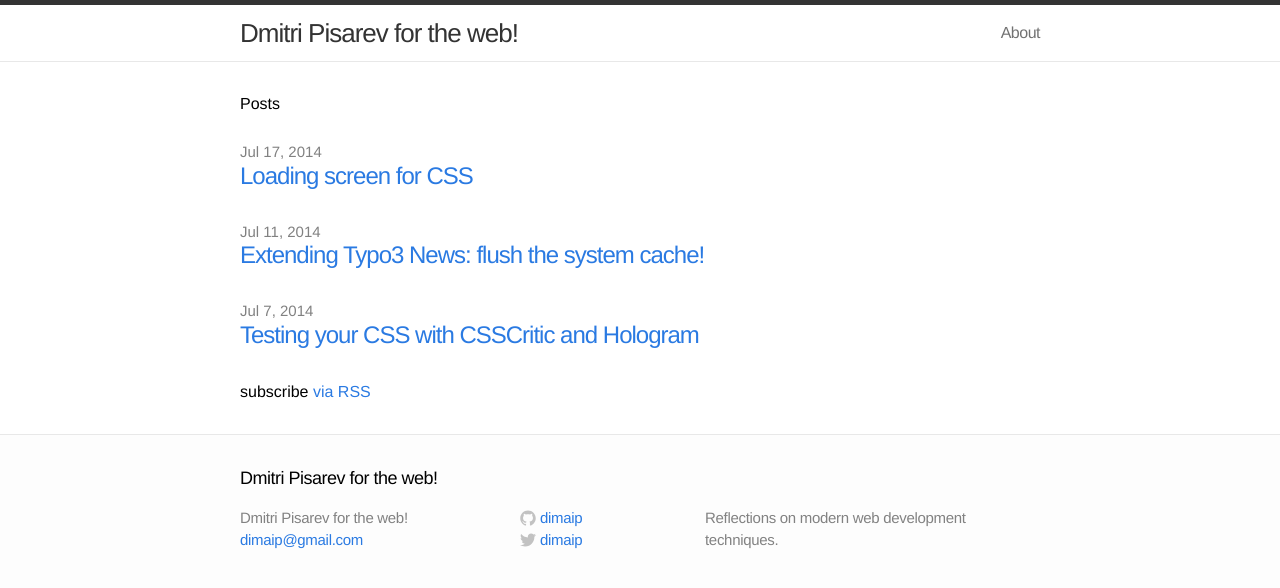
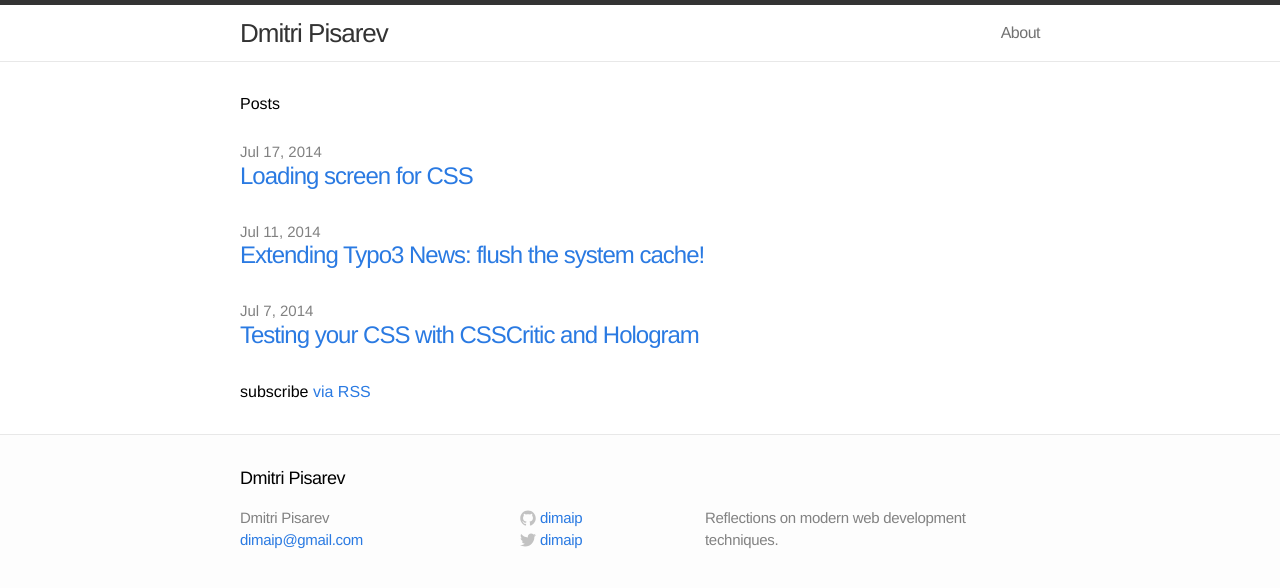
Before and after one commit to dimaip/dimaip.github.io, a Jekyll site: the page built from index.html, in a window 1280 px wide. Shown: the top 588 px of the page. Built offline with Jekyll 4.4.1, drawn with Linux system fonts in a browser that asks for light colours.

Commit message:
Update _config.yml

```diff
--- a/_config.yml
+++ b/_config.yml
@@ -1,5 +1,6 @@
 # Site settings
-title: "Dmitri Pisarev for the web!"
+title: "Dmitri Pisarev"
+moto: "making front&back ends meet"
 email: dimaip@gmail.com
 description: "Reflections on modern web development techniques."
 baseurl: ""
```
